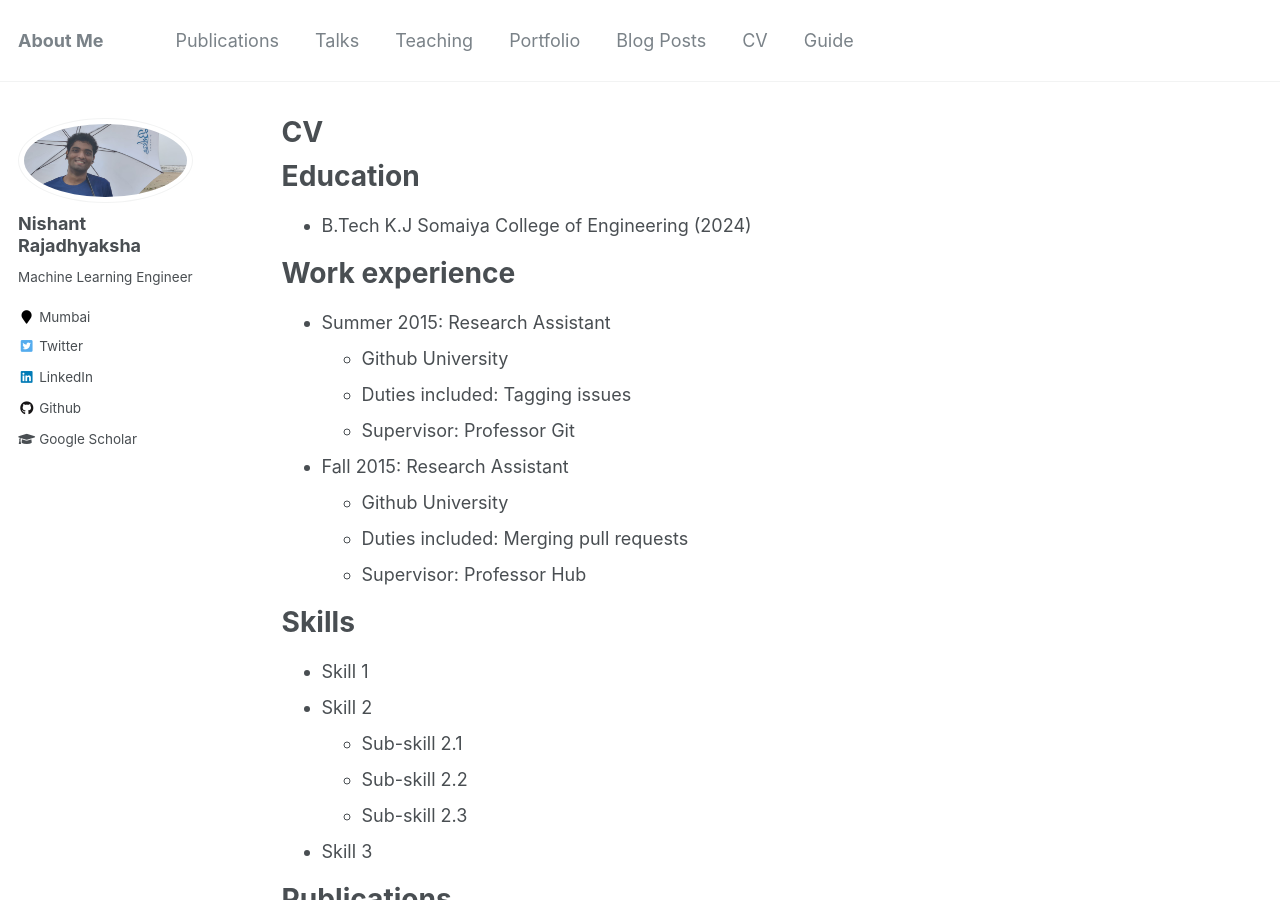
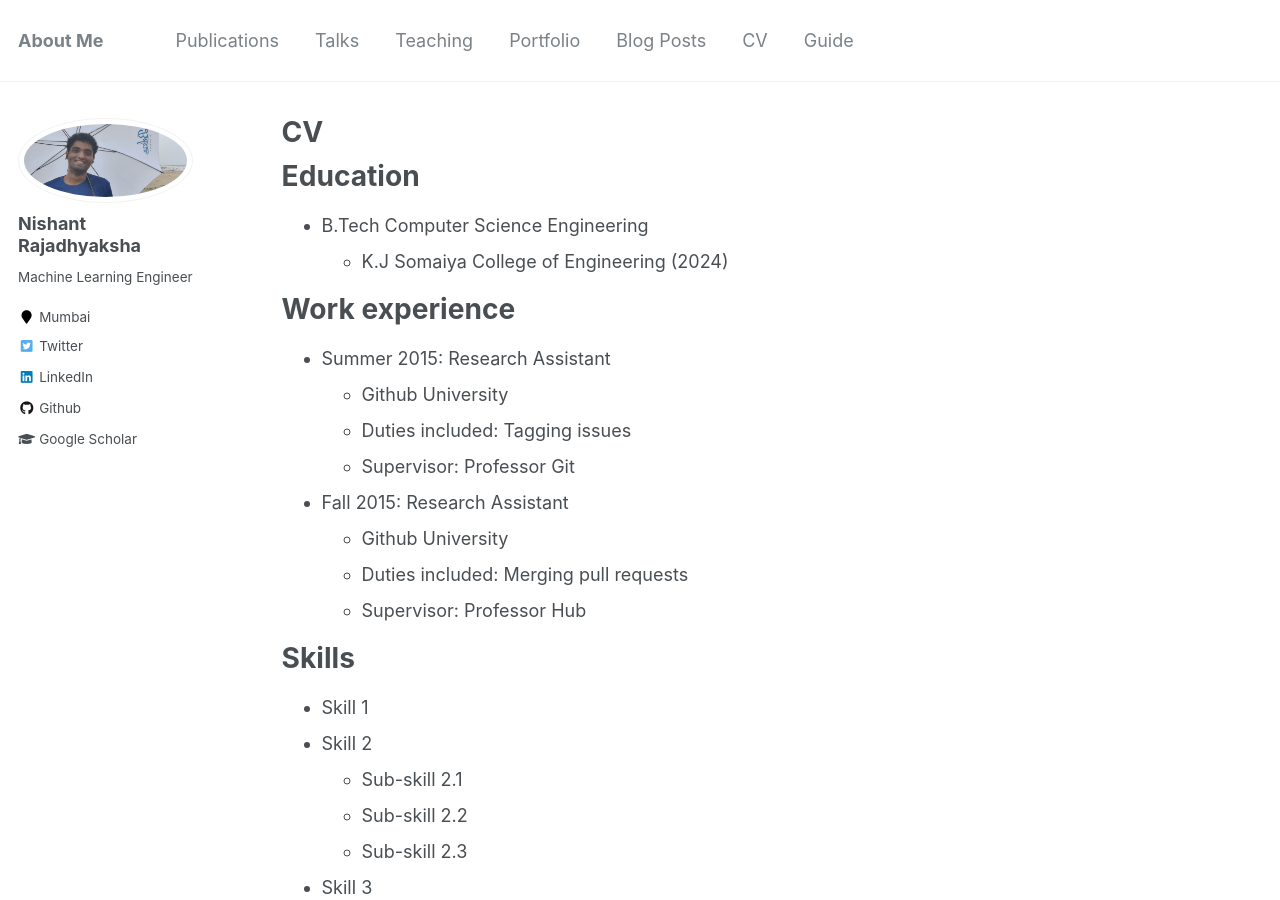
Before and after one commit to nishant42491/nishant42491.github.io, a Jekyll site: the page built from _pages/cv.md, in a window 1280 px wide and 900 px high. Built offline with Jekyll 4.4.1, drawn with Linux system fonts in a browser that asks for light colours.

Commit message:
Update cv.md

```diff
--- a/_pages/cv.md
+++ b/_pages/cv.md
@@ -11,7 +11,8 @@ redirect_from:
 
 Education
 ======
-* B.Tech K.J Somaiya College of Engineering (2024)
+* B.Tech Computer Science Engineering
+  * K.J Somaiya College of Engineering (2024)
 
 Work experience
 ======
```
